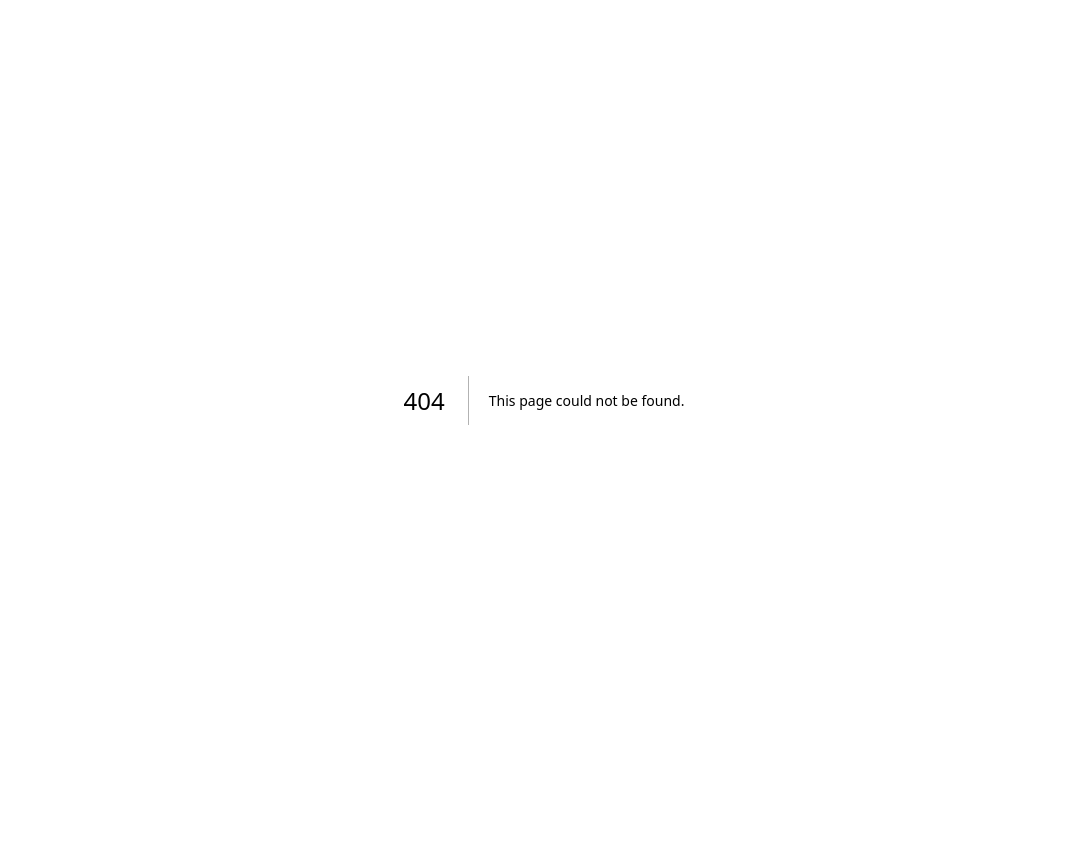
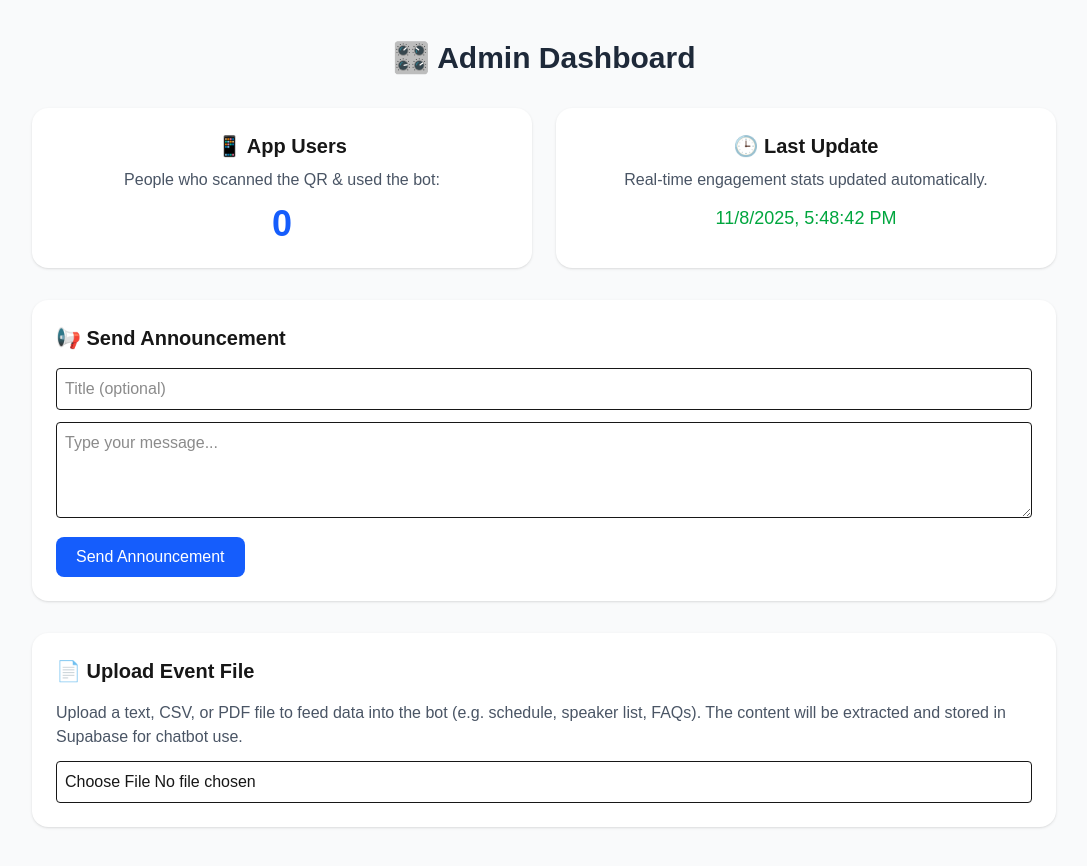
Before and after one commit to Asraaruddin/event-chatbot, a Next.js app: page /admin in a window 1280 px wide. Before the commit this address had no page. Shown: the whole page, without its empty margins (96-1183 px from the left). Before the commit the page ends 800 px from the top, so only its background shows below. Built offline with nearby package versions, Linux system fonts and the light colour scheme; no server answers; the database is empty.

Commit message:
updated version

```diff
--- /dev/null
+++ b/app/admin/page.tsx
@@ -0,0 +1,184 @@
+"use client";
+import { useEffect, useState } from "react";
+import { supabase } from "@/lib/supabaseClient";
+
+type AppUser = {
+  id: string;
+  name: string;
+  group_id?: string;
+  joined_at?: string;
+};
+
+type Announcement = {
+  title: string;
+  message: string;
+};
+
+export default function AdminDashboard() {
+  const [appUsers, setAppUsers] = useState<AppUser[]>([]);
+  const [announcement, setAnnouncement] = useState<Announcement>({
+    title: "",
+    message: "",
+  });
+  const [fileContent, setFileContent] = useState<string>("");
+  const [uploading, setUploading] = useState(false);
+  const [lastUpdated, setLastUpdated] = useState<string>(""); // ✅ client-safe timestamp
+
+  // ✅ Fetch users_app (QR scanned users)
+  useEffect(() => {
+    const fetchUsers = async () => {
+      const { data, error } = await supabase.from("users_app").select("*");
+      if (!error && data) setAppUsers(data as AppUser[]);
+    };
+    fetchUsers();
+  }, []);
+
+  // ✅ Set client-side time (avoids hydration mismatch)
+  useEffect(() => {
+    const updateTime = () => setLastUpdated(new Date().toLocaleString());
+    updateTime();
+    const interval = setInterval(updateTime, 1000 * 60); // updates every 1 min
+    return () => clearInterval(interval);
+  }, []);
+
+  // ✅ Handle announcement send
+  const sendAnnouncement = async (e: React.FormEvent) => {
+    e.preventDefault();
+    if (!announcement.message.trim()) return alert("Please enter a message.");
+    const { error } = await supabase.from("announcements").insert([announcement]);
+    if (error) alert("Failed to send announcement ❌");
+    else {
+      alert("Announcement sent! 📢");
+      setAnnouncement({ title: "", message: "" });
+    }
+  };
+
+  // ✅ Handle file upload and extract text
+  const handleFileUpload = async (e: React.ChangeEvent<HTMLInputElement>) => {
+    const file = e.target.files?.[0];
+    if (!file) return;
+
+    setUploading(true);
+
+    try {
+      const text = await file.text();
+      setFileContent(text);
+
+      // Store extracted content in Supabase for bot context
+      const { error } = await supabase.from("event_files").insert([
+        {
+          file_name: file.name,
+          file_content: text,
+        },
+      ]);
+
+      if (error) {
+        console.error(error);
+        alert("Failed to upload file ❌");
+      } else {
+        alert("File uploaded & extracted successfully! ✅");
+      }
+    } catch (err) {
+      console.error(err);
+      alert("Error reading file ❌");
+    }
+
+    setUploading(false);
+  };
+
+  return (
+    <div className="min-h-screen bg-gray-50 py-10 px-6">
+      <div className="max-w-5xl mx-auto space-y-8">
+        <h1 className="text-3xl font-bold text-center mb-8 text-gray-800">
+          🎛️ Admin Dashboard
+        </h1>
+
+        {/* Overview Cards */}
+        <div className="grid md:grid-cols-2 gap-6">
+          <div className="bg-white rounded-2xl shadow p-6 text-center">
+            <h2 className="font-semibold text-xl mb-2">📱 App Users</h2>
+            <p className="text-gray-600 mb-3">
+              People who scanned the QR & used the bot:
+            </p>
+            <div className="text-4xl font-bold text-blue-600">
+              {appUsers.length}
+            </div>
+          </div>
+
+          <div className="bg-white rounded-2xl shadow p-6 text-center">
+            <h2 className="font-semibold text-xl mb-2">🕒 Last Update</h2>
+            <p className="text-gray-600 mb-3">
+              Real-time engagement stats updated automatically.
+            </p>
+            {/* ✅ Render only after hydration */}
+            {lastUpdated ? (
+              <div className="text-lg font-medium text-green-600">
+                {lastUpdated}
+              </div>
+            ) : (
+              <div className="text-gray-400 text-sm">Loading...</div>
+            )}
+          </div>
+        </div>
+
+        {/* Announcement Section */}
+        <div className="bg-white rounded-2xl shadow p-6">
+          <h2 className="font-semibold text-xl mb-4">📢 Send Announcement</h2>
+          <form onSubmit={sendAnnouncement} className="space-y-3">
+            <input
+              type="text"
+              placeholder="Title (optional)"
+              value={announcement.title}
+              onChange={(e) =>
+                setAnnouncement({ ...announcement, title: e.target.value })
+              }
+              className="border p-2 rounded w-full focus:ring-2 focus:ring-blue-400"
+            />
+            <textarea
+              placeholder="Type your message..."
+              value={announcement.message}
+              onChange={(e) =>
+                setAnnouncement({ ...announcement, message: e.target.value })
+              }
+              className="border p-2 rounded w-full h-24 focus:ring-2 focus:ring-blue-400"
+            />
+            <button
+              type="submit"
+              className="bg-blue-600 text-white font-medium px-5 py-2 rounded-lg hover:bg-blue-700 transition"
+            >
+              Send Announcement
+            </button>
+          </form>
+        </div>
+
+        {/* File Upload Section */}
+        <div className="bg-white rounded-2xl shadow p-6">
+          <h2 className="font-semibold text-xl mb-4">📄 Upload Event File</h2>
+          <p className="text-gray-600 mb-3">
+            Upload a text, CSV, or PDF file to feed data into the bot (e.g.
+            schedule, speaker list, FAQs). The content will be extracted and
+            stored in Supabase for chatbot use.
+          </p>
+          <input
+            type="file"
+            accept=".txt,.csv,.pdf"
+            onChange={handleFileUpload}
+            disabled={uploading}
+            className="border p-2 rounded w-full"
+          />
+          {uploading && (
+            <p className="text-blue-500 mt-2">Uploading and extracting...</p>
+          )}
+          {fileContent && (
+            <div className="mt-3 bg-gray-100 p-3 rounded text-sm overflow-auto max-h-40">
+              <b>Extracted Content Preview:</b>
+              <p className="whitespace-pre-wrap mt-1 text-gray-700">
+                {fileContent.slice(0, 500)}...
+              </p>
+            </div>
+          )}
+        </div>
+      </div>
+    </div>
+  );
+}
--- a/app/chat/page.tsx
+++ b/app/chat/page.tsx
@@ -1,20 +1,37 @@
 "use client";
-import React from "react";
+
+import React, { useEffect, useState } from "react";
 import ChatWindow from "@/components/ChatWindow";
 import MarqueeBanner from "@/components/MarqueeBanner";
-import GroupQRCode from "@/components/GroupQRCode";
+import AnnouncementsFeed from "@/components/AnnouncementsFeed"; // ✅ Real-time announcements
 
 export default function ChatPage() {
-  const groupId =
-    typeof window !== "undefined"
-      ? new URLSearchParams(window.location.search).get("group") || "default"
-      : "default";
+  const [groupId, setGroupId] = useState("default");
+  const [eventName, setEventName] = useState("Boomi Hackathon 2025"); // ✅ Default event name
+
+  // ✅ Avoid hydration mismatch by reading window params only on client
+  useEffect(() => {
+    if (typeof window !== "undefined") {
+      const urlParams = new URLSearchParams(window.location.search);
+      const group = urlParams.get("group") || "default";
+      const event = urlParams.get("event") || "Boomi Hackathon 2025";
+      setGroupId(group);
+      setEventName(event);
+    }
+  }, []);
 
   return (
     <main className="flex flex-col items-center justify-center min-h-screen bg-gray-950 text-white">
+      {/* ✅ Top Marquee Banner */}
       <MarqueeBanner />
-      <div className="flex flex-col items-center justify-center flex-1 px-4">
-        <ChatWindow />
+
+      {/* ✅ Real-time Announcements Section */}
+      <AnnouncementsFeed />
+
+      {/* ✅ Main Chat Section */}
+      <div className="flex flex-col items-center justify-center flex-1 px-4 w-full">
+        {/* ✅ Use state values here, not hardcoded */}
+        <ChatWindow groupId={groupId} eventName={eventName} />
       </div>
     </main>
   );
--- a/app/page.tsx
+++ b/app/page.tsx
@@ -3,12 +3,16 @@ import MarqueeBanner from "@/components/MarqueeBanner";
 import GroupQRCode from "@/components/GroupQRCode";
 
 export default function Home() {
+  const groupId = "hackathon2025";
+  const eventName = "Boomi Hackathon 2025";
+
   return (
     <main className="flex flex-col items-center justify-center min-h-screen bg-gray-950 text-white">
       <MarqueeBanner />
       <div className="flex flex-col items-center justify-center flex-1 px-4">
-        <GroupQRCode groupId="hackathon2025" />
-        <ChatWindow />
+        <GroupQRCode groupId={groupId} />
+        {/* ✅ Pass both props here */}
+        <ChatWindow groupId={groupId} eventName={eventName} />
       </div>
     </main>
   );
--- /dev/null
+++ b/components/AnnouncementsFeed.tsx
@@ -0,0 +1,48 @@
+'use client';
+
+import { createClient } from '@supabase/supabase-js';
+import { useEffect, useState } from 'react';
+
+const supabase = createClient(
+  process.env.NEXT_PUBLIC_SUPABASE_URL!,
+  process.env.NEXT_PUBLIC_SUPABASE_ANON_KEY!
+);
+
+export default function AnnouncementsFeed() {
+  const [messages, setMessages] = useState<any[]>([]);
+
+  useEffect(() => {
+    // Fetch existing announcements
+    supabase.from('announcements').select('*').order('created_at', { ascending: false }).then(({ data }) => {
+      setMessages(data || []);
+    });
+
+    // Subscribe to real-time inserts
+    const channel = supabase
+      .channel('public:announcements')
+      .on(
+        'postgres_changes',
+        { event: 'INSERT', schema: 'public', table: 'announcements' },
+        (payload) => {
+          setMessages((prev) => [payload.new, ...prev]); // prepend new one
+        }
+      )
+      .subscribe();
+
+    return () => {
+      supabase.removeChannel(channel);
+    };
+  }, []);
+
+  if (!messages.length) return null;
+
+  return (
+    <div className="w-full bg-gray-900 text-white py-2 px-4 border-t border-gray-700">
+      {messages.map((m) => (
+        <div key={m.id} className="p-2 border-b border-gray-800">
+          <strong className="text-yellow-400">{m.title}</strong>: {m.message}
+        </div>
+      ))}
+    </div>
+  );
+}
--- a/components/ChatWindow.tsx
+++ b/components/ChatWindow.tsx
@@ -1,5 +1,6 @@
 "use client";
-import React, { useState, useRef, useEffect } from "react";
+import React, { useState, useEffect, useRef } from "react";
+import { supabase } from "@/lib/supabaseClient";
 import MessageBubble from "./MessageBubble";
 import InputBox from "./InputBox";
 
@@ -10,49 +11,76 @@ interface Message {
   text: string;
 }
 
-export default function ChatWindow() {
-  // 👇 Tell React exactly what type this state holds
-  const [messages, setMessages] = useState<Message[]>([
-    {
-      sender: "bot",
-      text: "👋 Hi there! I'm your Event Assistant. Ask me anything about the event!",
-    },
-  ]);
+interface ChatWindowProps {
+  groupId: string;
+  eventName: string;
+}
 
+export default function ChatWindow({ groupId, eventName }: ChatWindowProps) {
+  const [messages, setMessages] = useState<Message[]>([]);
   const [isTyping, setIsTyping] = useState(false);
+  const [username, setUsername] = useState<string | null>(null);
   const bottomRef = useRef<HTMLDivElement>(null);
 
-  // Auto-scroll to bottom when new messages arrive
+  // ✅ Initialize chat only once
+  useEffect(() => {
+    setMessages([
+      { sender: "bot", text: "👋 Hi there! I'm your Event Assistant. What's your name?" },
+    ]);
+  }, []);
+
   useEffect(() => {
     bottomRef.current?.scrollIntoView({ behavior: "smooth" });
-  }, [messages, isTyping]);
+  }, [messages]);
 
-  // Handle sending messages
-  const handleSend = (text: string) => {
+  const handleSend = async (text: string) => {
     if (!text.trim()) return;
 
-    // Add user message
-    setMessages((prev) => [...prev, { sender: "user" as Sender, text }]);
+    if (!username) {
+      setUsername(text);
+
+      // 🧩 Make sure groupId is valid before inserting
+      const safeGroup = groupId || "default";
+
+      // Save user in Supabase
+      await supabase.from("users_app").insert([{ name: text, group_id: safeGroup }]);
+
+      setMessages((prev) => [
+        ...prev,
+        { sender: "user", text },
+        {
+          sender: "bot",
+          text: `Nice to meet you, ${text}! 🎉 Welcome to ${eventName || "our event"}! You’re now registered for group "${safeGroup}".`,
+        },
+        {
+          sender: "bot",
+          text: "Ask me anything about the event — speakers, schedule, or venue!",
+        },
+      ]);
+      return;
+    }
+
+    // Regular conversation
+    setMessages((prev) => [...prev, { sender: "user", text }]);
     setIsTyping(true);
 
-    // Simulate bot typing and reply
     setTimeout(() => {
       setMessages((prev) => [
         ...prev,
         {
-          sender: "bot" as Sender,
-          text: `Great question about "${text}"! I’ll pull up the latest info for you soon.`,
+          sender: "bot",
+          text: `That's interesting! I'll help you find more info about "${text}".`,
         },
       ]);
       setIsTyping(false);
-    }, 1500);
+    }, 1200);
   };
 
   return (
     <div className="flex flex-col w-full max-w-[480px] h-[80vh] bg-gray-900 border border-gray-800 rounded-2xl shadow-lg overflow-hidden">
       {/* Header */}
       <div className="flex items-center justify-between bg-gray-800 px-4 py-3 border-b border-gray-700">
-        <h2 className="font-semibold text-white">Event Assistant</h2>
+        <h2 className="font-semibold text-white">Boomi-AI Assistant</h2>
         <div className="flex items-center gap-2">
           <div className="w-2 h-2 rounded-full bg-green-500 animate-pulse"></div>
           <span className="text-xs text-gray-400">Online</span>
@@ -60,13 +88,12 @@ export default function ChatWindow() {
       </div>
 
       {/* Messages */}
-      <div className="flex-1 overflow-y-auto px-4 py-3 space-y-3 scrollbar-thin scrollbar-thumb-gray-700">
-        {messages.map((msg, index) => (
-          <MessageBubble key={index} sender={msg.sender} text={msg.text} />
+      <div className="flex-1 overflow-y-auto px-4 py-3 space-y-3">
+        {messages.map((msg, i) => (
+          <MessageBubble key={i} sender={msg.sender} text={msg.text} />
         ))}
-
         {isTyping && (
-          <div className="flex items-center space-x-1 ml-2">
+          <div className="flex space-x-1 ml-2">
             <span className="w-2 h-2 bg-gray-500 rounded-full animate-bounce"></span>
             <span className="w-2 h-2 bg-gray-500 rounded-full animate-bounce delay-150"></span>
             <span className="w-2 h-2 bg-gray-500 rounded-full animate-bounce delay-300"></span>
@@ -75,7 +102,7 @@ export default function ChatWindow() {
         <div ref={bottomRef} />
       </div>
 
-      {/* Input Box */}
+      {/* Input */}
       <div className="border-t border-gray-800 bg-gray-900 p-3">
         <InputBox onSend={handleSend} />
       </div>
```
